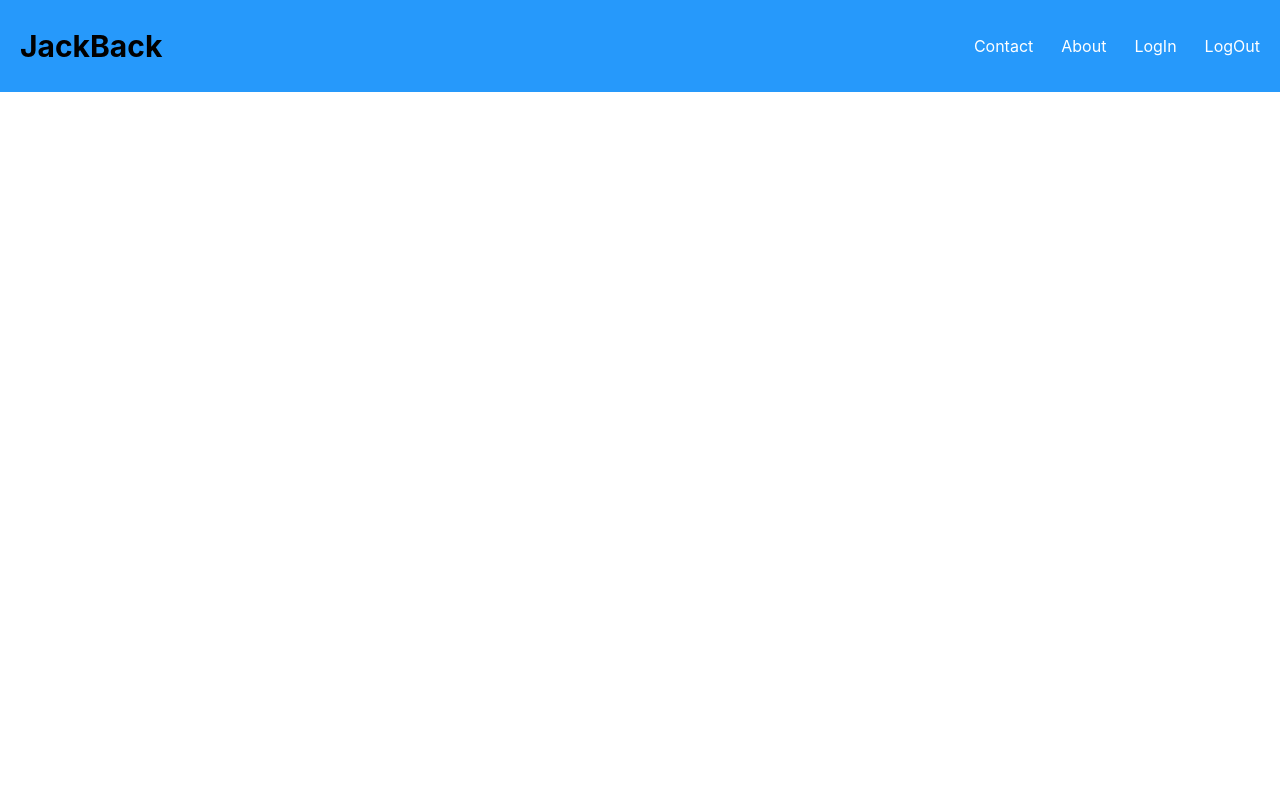
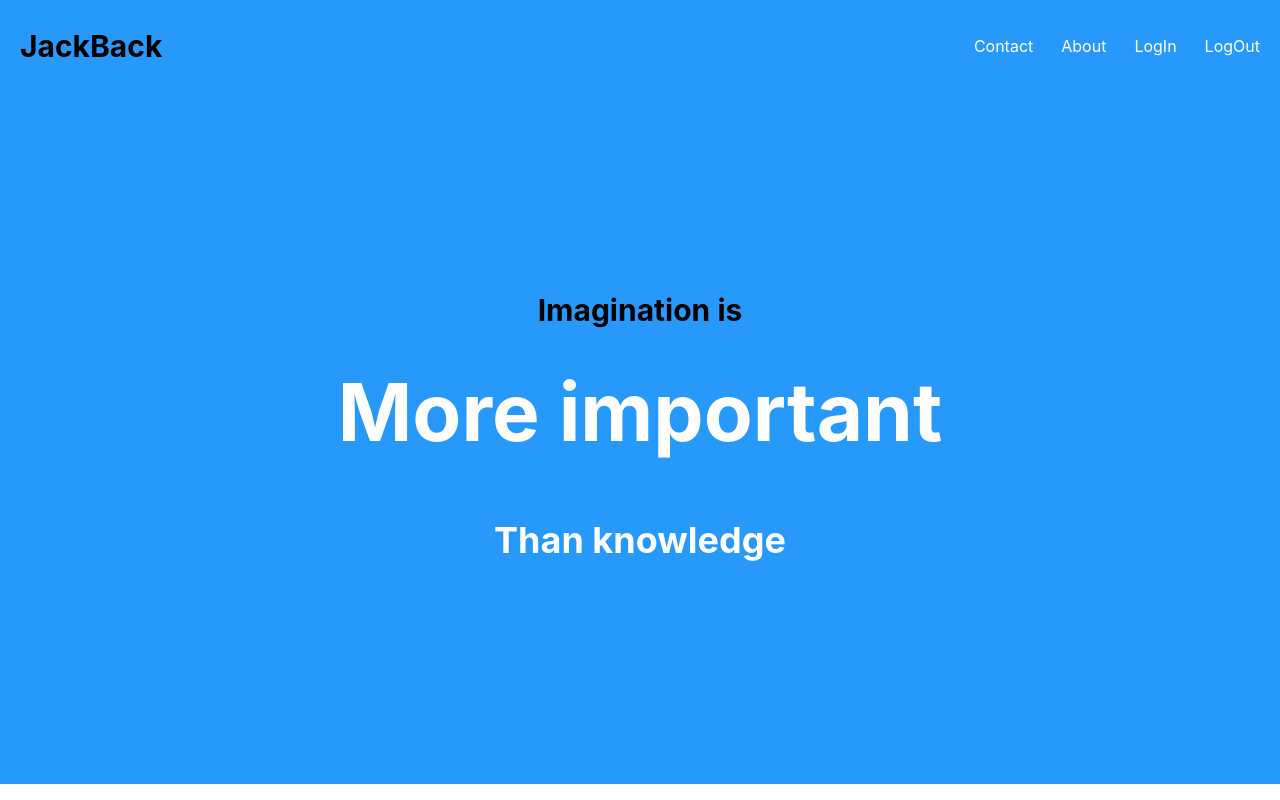
Before and after one commit to bappyahashan1810/learning-jackback-app, a React (Create React App) app: page / in a window 1280 px wide. Built offline with nearby package versions, Linux system fonts and the light colour scheme.

Commit message:
added navbar and using toggle and create a banner

```diff
--- /dev/null
+++ b/src/Components/Banner/Banner.js
@@ -0,0 +1,17 @@
+import React from 'react';
+
+const Banner = () => {
+    return (
+        <>
+            <div className='bg-[#2699fb] w-full py-[100px]'>
+                <div className='text-center font-bold py-[100px]'>
+                    <h6 className='md:text-3xl text-xl'>Imagination is</h6>
+                    <h2 className='md:text-[80px] text-[50px] md:py-[24px] text-white'>More important</h2>
+                    <h1 className='md:text-4xl text-2xl py-2 md:py-[24px] text-white'>Than knowledge</h1>
+                </div>
+            </div>
+        </>
+    );
+};
+
+export default Banner;
--- a/src/Components/NavBar/NavBar.js
+++ b/src/Components/NavBar/NavBar.js
@@ -1,14 +1,23 @@
-import React from 'react';
+import React, { useState } from 'react';
 import { Link } from 'react-router-dom';
+import { AiOutlineClose, AiOutlineMenu } from 'react-icons/ai';
 
 const NavBar = () => {
+    const [toggle, setToggle] = useState(false);
     return (
         <div>
             <div className='bg-[#2699fb] p-4'>
-                <div className='py-3 items-center  flex justify-between max-w-[1240px] mx-auto'>
+                <div className='py-3 items-center flex justify-between max-w-[1240px] mx-auto'>
                     <div className='text-3xl font-bold'>
                         JackBack
                     </div>
+                    {
+                        toggle ? <AiOutlineClose onClick={() => setToggle(!toggle)} className='text-white text-2xl md:hidden block'></AiOutlineClose>
+                            :
+                            <AiOutlineMenu onClick={() => setToggle(!toggle)} className='text-white text-2xl md:hidden block'></AiOutlineMenu>
+                    }
+
+                    {/*  */}
                     <ul className='hidden md:flex gap-7 text-white'>
                         <li><Link>Contact</Link></li>
                         <li><Link>About</Link></li>
@@ -16,6 +25,15 @@ const NavBar = () => {
                         <li><Link>LogOut</Link></li>
 
                     </ul>
+                    {/* mobile device */}
+                    <ul className={`duration-300 md:hidden fixed ${toggle ? 'left-0' : 'left-[-100%]'} top-[92px] w-full h-screen bg-black text-white`}>
+                        <li className='p-5'><Link>Contact</Link></li>
+                        <li className='p-5'><Link>About</Link></li>
+                        <li className='p-5'><Link>LogIn</Link></li>
+                        <li className='p-5'><Link>LogOut</Link></li>
+
+                    </ul>
+
                 </div>
 
             </div>
```
Also changed, not shown: src/Routes/Routes.js (+10 -2 lines).
